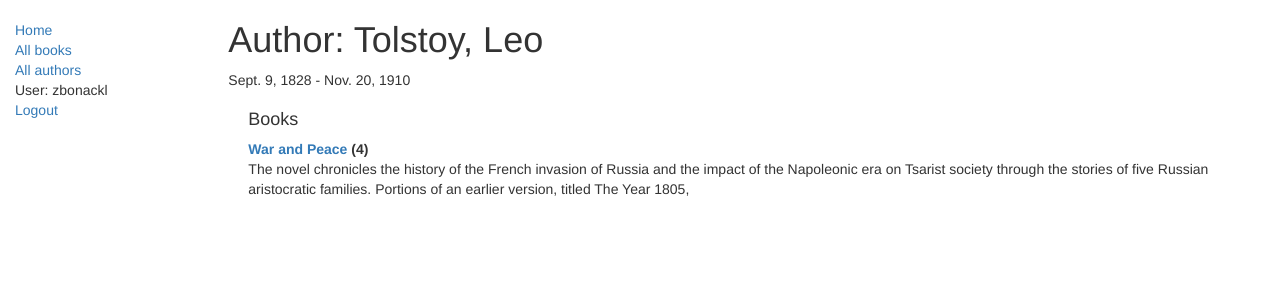
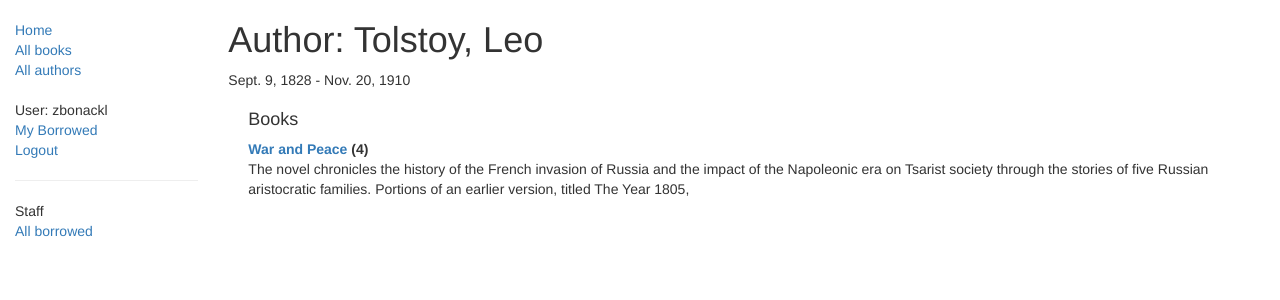
Before and after one commit to lmzbonack/Django-Library-App, a Django app: page /catalog/author/1 in a window 1280 px wide. Shown: the top 300 px of the page. Run offline with Django 3.2, Linux system fonts and the light colour scheme; a user stored in the database is signed in; data comes from the database, SQL or seed files in the repository; some libraries are stand-ins or nearby versions.

Commit message:
Reconfigure sidebar to include link to all checked out books. Only when the logged in user has proper rights

```diff
--- a/catalog/templates/base_generic.html
+++ b/catalog/templates/base_generic.html
@@ -23,14 +23,29 @@
         <li><a href="{% url 'index' %}">Home</a></li>
         <li><a href="{% url 'books' %}">All books</a></li>
         <li><a href="{% url 'authors' %}">All authors</a></li>
+      </ul>
+
+      <ul class="sidebar-nav">
         {% if user.is_authenticated %}
           <li>User: {{ user.get_username }}</li>
+          <li></li><a href="{% url 'my-borrowed' %}">My Borrowed</a>
           <!-- ?next={{request.path}} sends the user back to the page they were on after they login or logout -->
           <li><a href="{% url 'logout' %}?next={{request.path}}">Logout</a></li>
         {% else %}
           <li><a href="{% url 'login' %}?next={{request.path}}">Login</a></li>
         {% endif %}
       </ul>
+
+      {% if user.is_staff %}
+      <hr />
+      <ul class="sidebar-nav">
+        <li>Staff</li>
+        {% if perms.catalog.can_mark_returned %}
+        <li><a href="{% url 'all-borrowed' %}">All borrowed</a></li>
+        {% endif %}
+      </ul>
+        {% endif %}
+
      {% endblock %}
       </div>
       <div class="col-sm-10 ">
```
Lines whose indentation alone changed are shown as unchanged.
